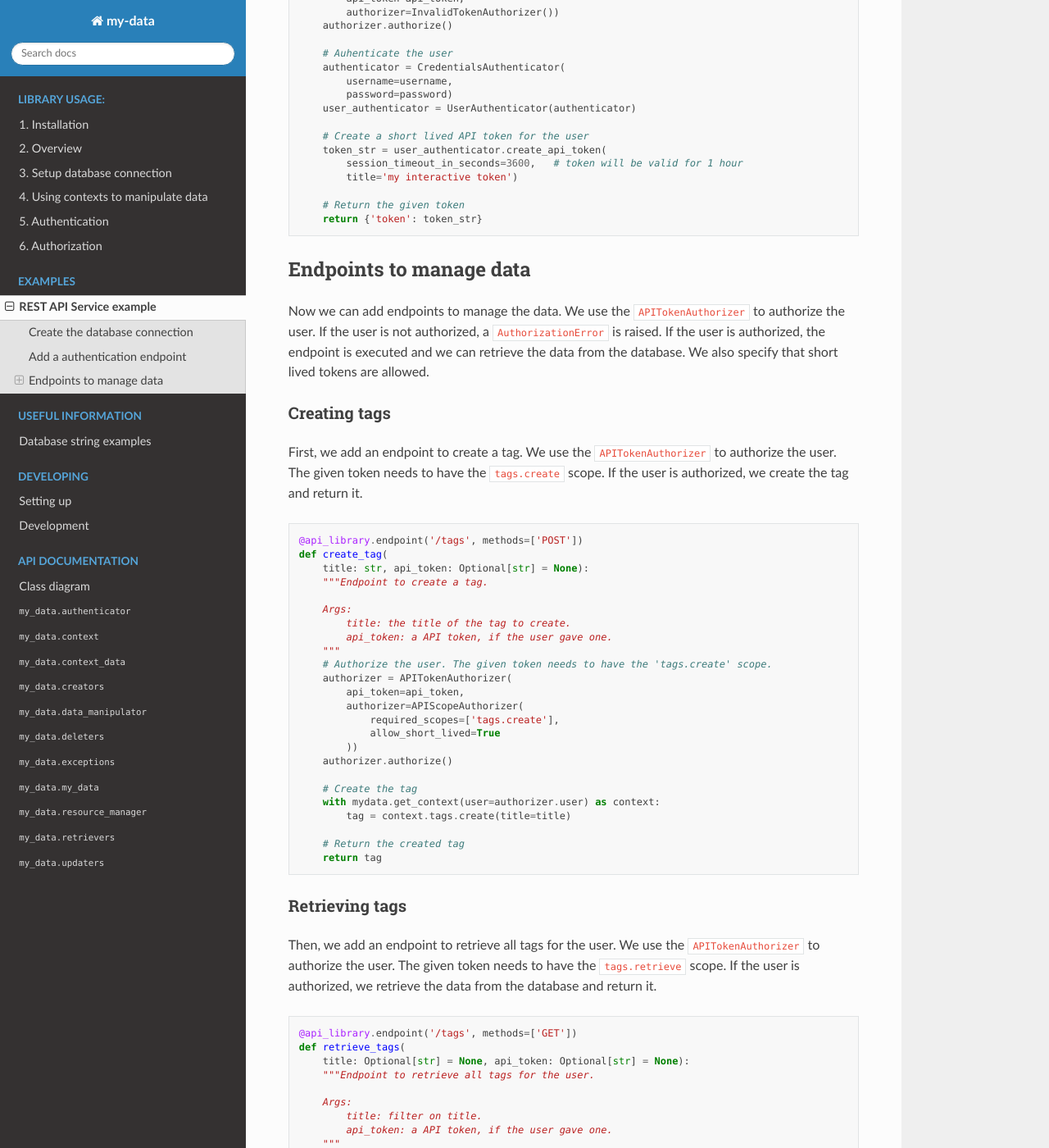
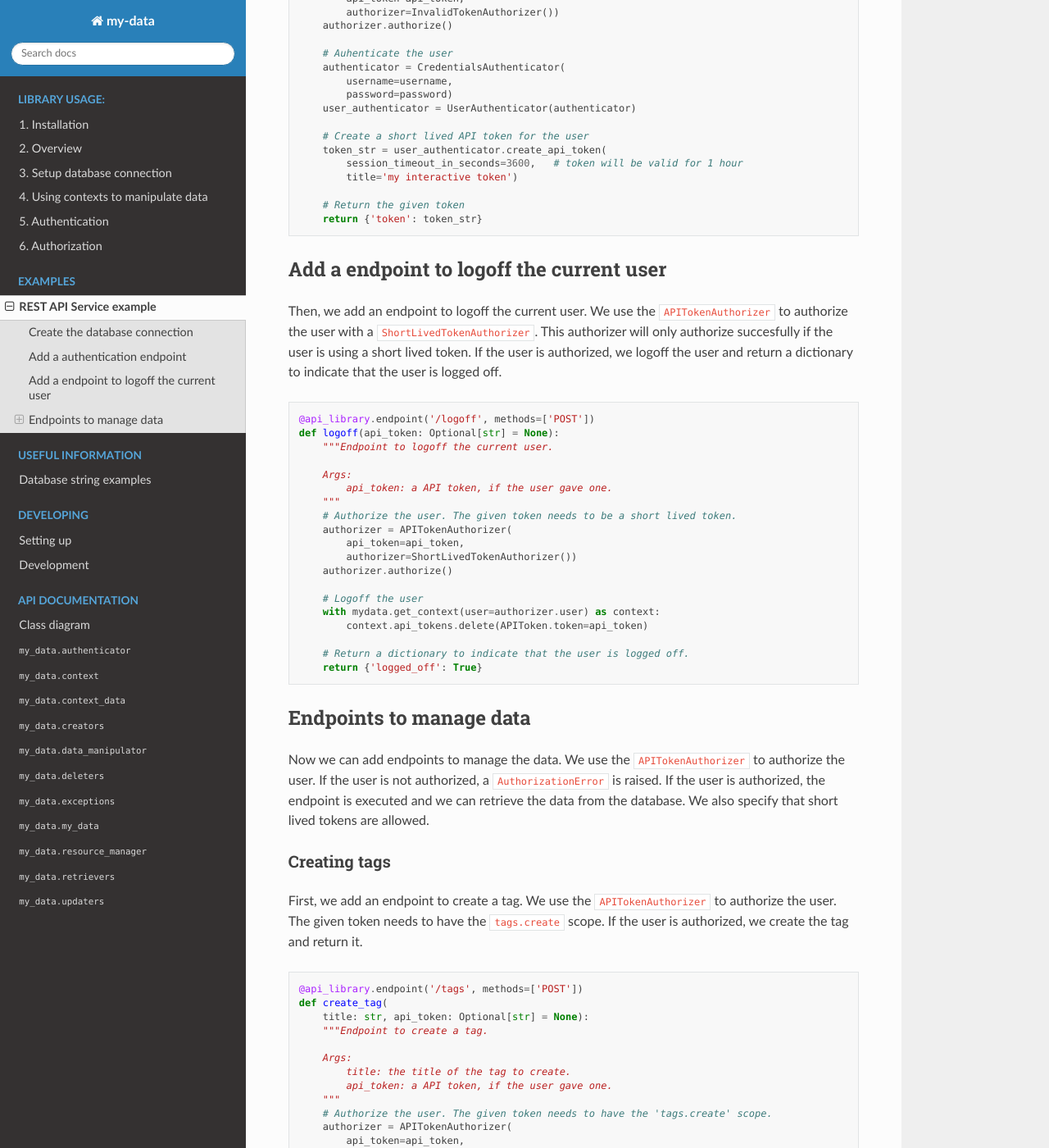
Before and after one commit to DarylStark/my_data, a Sphinx documentation site: the page built from docs/source/examples/rest_api_service_example.rst, in a window 1280 px wide and 1400 px high, scrolled down 1299 px. Shown: the whole window at 82% size. Built offline with Sphinx 7.4.7 and the Read the Docs theme 2.0.0, drawn with Linux system fonts in a browser that asks for light colours.

Commit message:
Add endpoint to logoff current user

```diff
--- a/docs/source/examples/rest_api_service_example.rst
+++ b/docs/source/examples/rest_api_service_example.rst
@@ -11,7 +11,7 @@ First, we have to create the database connection. To do this, we import the ``My
 .. code-block:: python
 
     from typing import Optional
-    from my_model import Tag
+    from my_model import Tag, APIToken
     from my_data import MyData
     from my_data.authorization import APITokenAuthorizer
     from my_data.authenticator import UserAuthenticator, CredentialsAuthenticator
@@ -70,6 +70,33 @@ Then, we can add a endpoint to authenticate a user. Firstwe check if the user is
 
         # Return the given token
         return {'token': token_str}
+
+Add a endpoint to logoff the current user
+-----------------------------------------
+
+Then, we add an endpoint to logoff the current user. We use the ``APITokenAuthorizer`` to authorize the user with a ``ShortLivedTokenAuthorizer``. This authorizer will only authorize succesfully if the user is using a short lived token. If the user is authorized, we logoff the user and return a dictionary to indicate that the user is logged off.
+
+.. code-block:: python
+
+    @api_library.endpoint('/logoff', methods=['POST'])
+    def logoff(api_token: Optional[str] = None):
+        """Endpoint to logoff the current user.
+
+        Args:
+            api_token: a API token, if the user gave one.
+        """
+        # Authorize the user. The given token needs to be a short lived token.
+        authorizer = APITokenAuthorizer(
+            api_token=api_token,
+            authorizer=ShortLivedTokenAuthorizer())
+        authorizer.authorize()
+
+        # Logoff the user
+        with mydata.get_context(user=authorizer.user) as context:
+            context.api_tokens.delete(APIToken.token=api_token)
+
+        # Return a dictionary to indicate that the user is logged off.
+        return {'logged_off': True}
 
 Endpoints to manage data
 ------------------------
```
